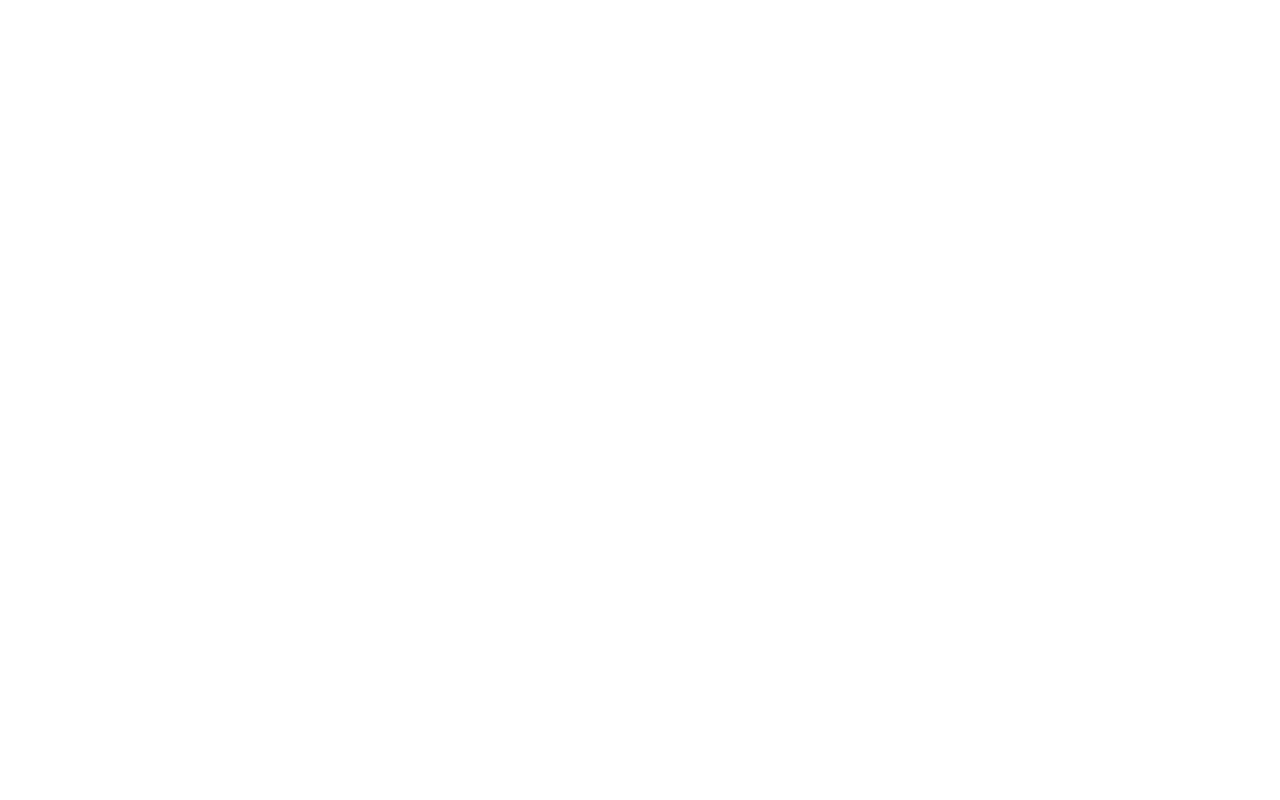
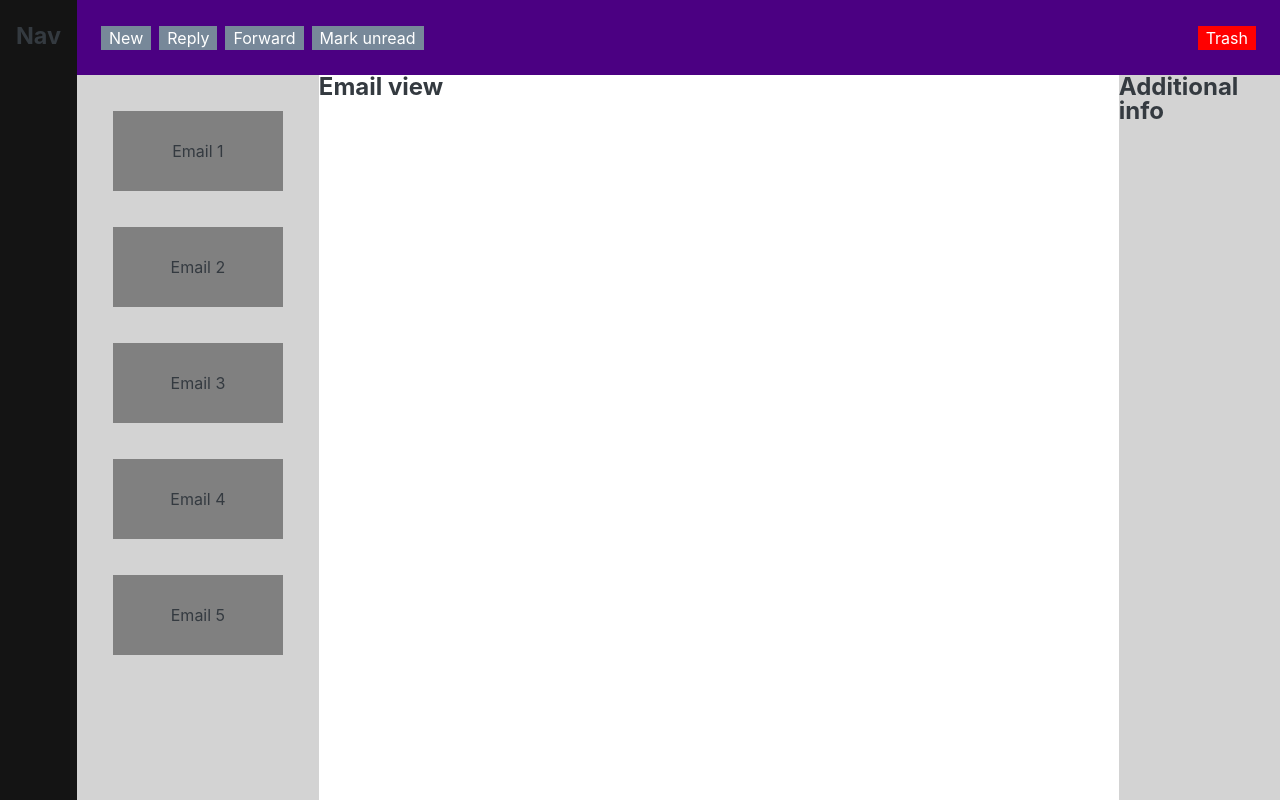
Before and after one commit to ramith845/HTML-Components, a plain HTML site: page index.html in a window 1280 px wide. Drawn offline with Linux system fonts and the light colour scheme.

Commit message:
layout with shitty method - see the branch with only grid

```diff
--- a/index.html
+++ b/index.html
@@ -7,7 +7,7 @@
     <link rel="preconnect" href="https://fonts.googleapis.com" />
     <link rel="preconnect" href="https://fonts.gstatic.com" crossorigin />
     <link
-      href="https://fonts.googleapis.com/css2?family=Roboto:wght@400;500;700&display=swap"
+      href="https://fonts.googleapis.com/css2?family=Roboto:wght@400;600;700&display=swap"
       rel="stylesheet"
     />
     <style>
@@ -37,10 +37,103 @@
       body {
         font-family: "Inter", sans-serif;
         color: #343a40;
+        line-height: 1;
       }
+
+      .container {
+        height: 100vh;
+        /* width: 100%; */
+        /* background-color: #343a40; */
+        display: flex;
+        /* flex: 1 1 75px; */
+      }
+
+      .side--navbar {
+        font-size: 20px;
+        font-weight: 600;
+        /* width: 75px; */
+        background-color: rgb(20, 20, 20);
+        text-align: center;
+        padding: 24px 16px;
+      }
+
+      .main-section {
+        display: grid;
+        grid-template-columns: 1.5fr 800px 1fr;
+        grid-template-rows: 75px auto;
+        flex: 1;
+      }
+
+      .top--action--bar {
+        background-color: indigo;
+        grid-column: 1/-1;
+        padding: 12px 24px;
+
+        display: flex;
+        align-items: center;
+        justify-content: space-between;
+      }
+
+      .email-queue {
+        background-color: lightgrey;
+        padding: 36px;
+      }
+
+      .additional-info {
+        background-color: lightgrey;
+      }
+
+      .general--actions {
+        display: flex;
+        gap: 8px;
+      }
+
+      .btn {
+        font-size: 14x;
+        text-decoration: none;
+        color: #fff;
+        background-color: lightslategray;
+        padding: 4px 8px;
+      }
+
+      .btn--danger {
+        background-color: red;
+      }
+
+      .email--item {
+        background-color: gray;
+        height: 80px;
+        margin-bottom: 36px;
+        display: flex;
+        justify-content: center;
+        align-items: center;
+      }
+
     </style>
   </head>
   <body>
-
+    <div class="container">
+      <nav class="side--navbar"><h3>Nav</h3></nav>
+      <header class="main-section">
+        <section class="top--action--bar">
+          <div class="general--actions">
+            <a href="#" class="btn">New</a>
+            <a href="#" class="btn">Reply</a>
+            <a href="#" class="btn">Forward</a>
+            <a href="#" class="btn">Mark unread</a>
+          </div>
+          <a href="#" class="btn btn--danger">Trash</a>
+        </section>
+        <section class="email-queue">
+          <div class="email--item"><p class="email">Email 1</p></div>
+          <div class="email--item"><p class="email">Email 2</p></div>
+          <div class="email--item"><p class="email">Email 3</p></div>
+          <div class="email--item"><p class="email">Email 4</p></div>
+          <div class="email--item"><p class="email">Email 5</p></div>
+        </section>
+        <section class="mail-view"><h2>Email view</h2></section>
+        <section class="additional-info"><h2>Additional info</h2></section>
+      </header>
+    </div>
   </body>
 </html>
```
